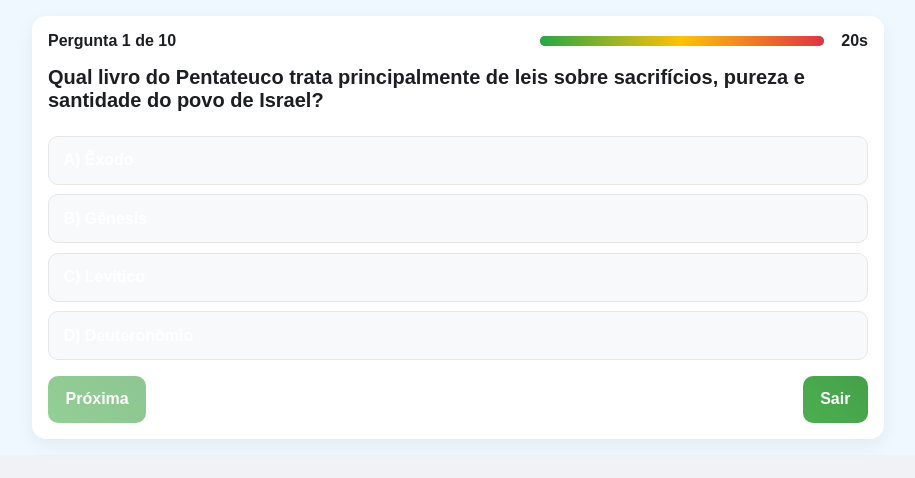
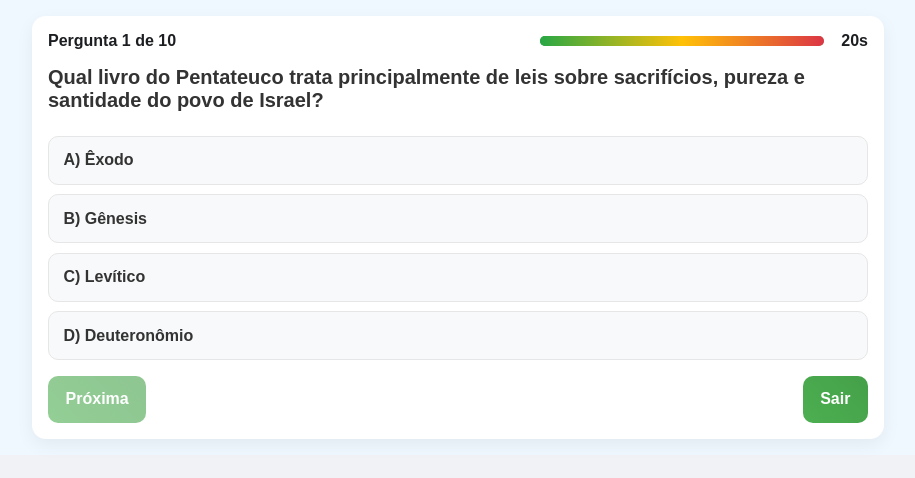
Before and after one commit to leniredenis-bit/JW-Quiz, a plain HTML site: page index.html in a window 1280 px wide. Both pictures are taken after a click on the button "▶️ Iniciar Quiz Rápido". Shown: the whole page, without its empty margins (182-1097 px from the left). Drawn offline with Linux system fonts and the light colour scheme; a script that the page names is missing.

Commit message:
Correção: forçar cor do texto do quiz para visibilidade no modo claro

```diff
--- a/CSS/style.css
+++ b/CSS/style.css
@@ -245,6 +245,15 @@ body, html {
     border-color:var(--wrong-border);
     color:var(--wrong-text);
     animation: wrong 0.6s ease;
+}
+
+/* Estilos específicos para o quiz */
+#question-text, .correct-answer, .reference-text, .biblical-text {
+  color: var(--text-color) !important;
+}
+
+.option-btn {
+  color: var(--text-color) !important;
 }
 
 /* Animações */
```
